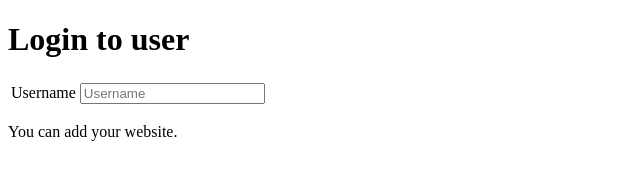
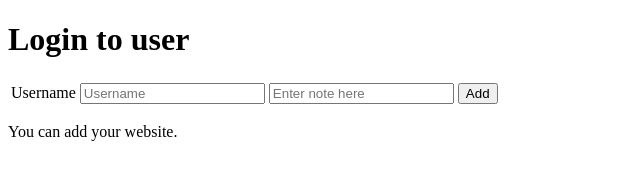
Before and after one commit to mzf11125/asyx-recruitinghire, a plain HTML site: page index.html in a window 1280 px wide. Shown: the whole page, without its empty margins (0-640 px from the left). Drawn offline with Linux system fonts and the light colour scheme.

Commit message:
update
Update the website

```diff
--- a/index.html
+++ b/index.html
@@ -9,6 +9,8 @@
             <tr>
                 <td>Username</td>
                 <td><input type="text" name="username" placeholder="Username"></td>
+                <td><input type="text" name="note" placeholder="Enter note here"></td>
+                <td><input type="submit" name="submit" value="Add"></td>
             </tr>
         </table>
         <p>You can add your website.</p>
```
